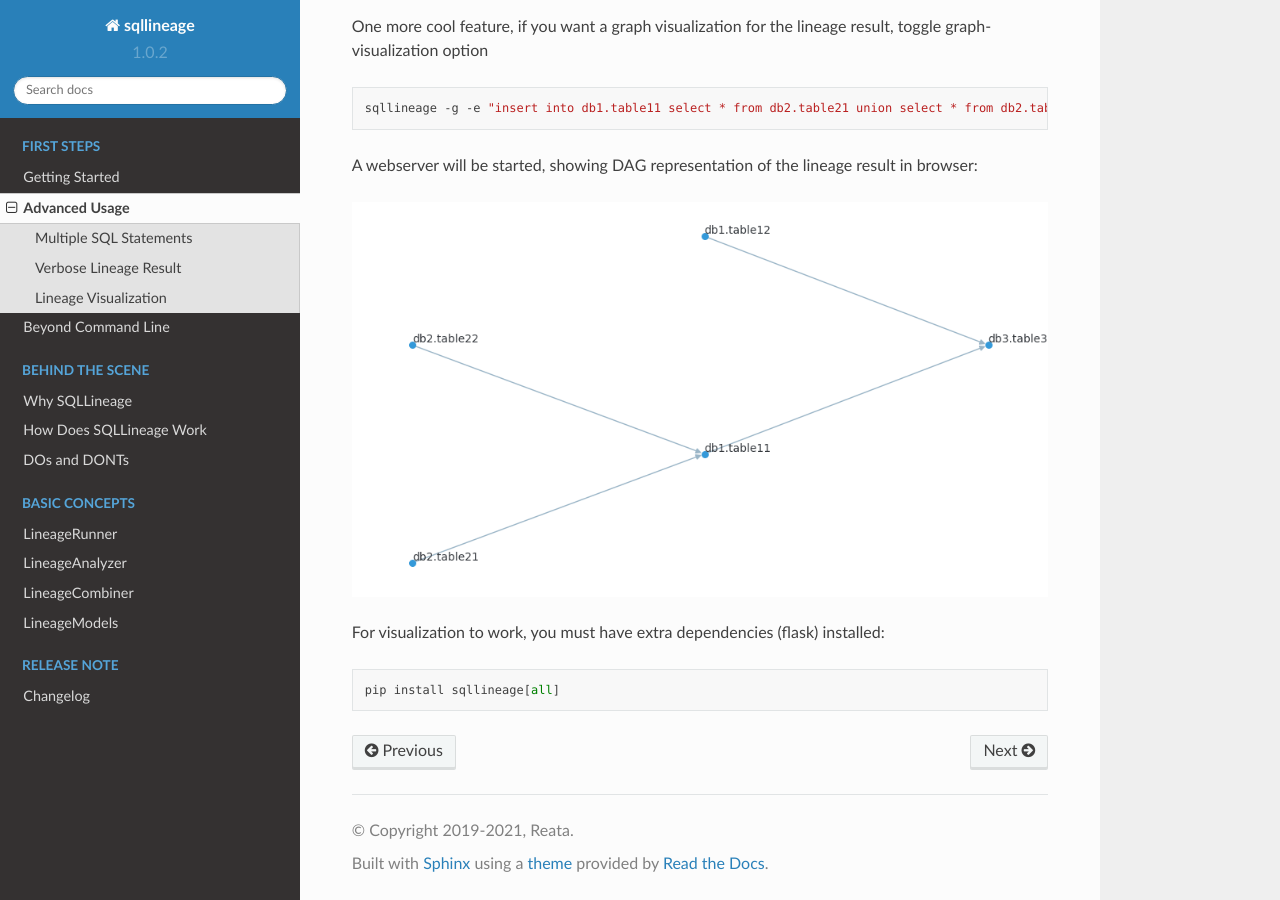
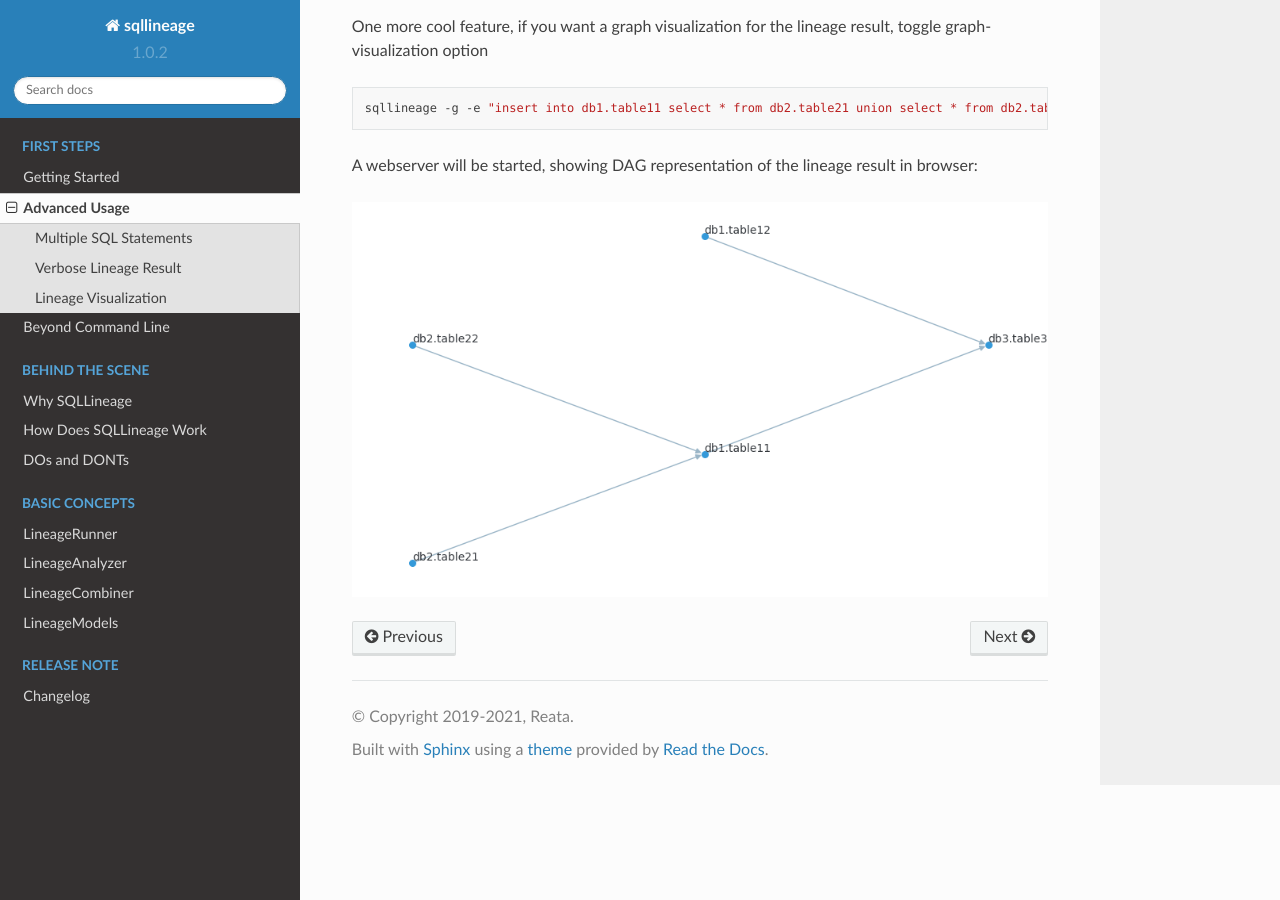
Before and after one commit to reata/sqllineage, a Sphinx documentation site: the page built from docs/first_steps/advanced_usage.rst, in a window 1280 px wide and 900 px high, scrolled down 1013 px. Built offline with Sphinx 7.4.7 and the Read the Docs theme 2.0.0, drawn with Linux system fonts in a browser that asks for light colours.

Commit message:
docs: deleta extra install related info

```diff
--- a/docs/first_steps/advanced_usage.rst
+++ b/docs/first_steps/advanced_usage.rst
@@ -63,7 +63,3 @@
 
 .. image:: ../_static/Figure_1.png
    :alt: Lineage visualization
-
-For visualization to work, you must have extra dependencies (flask) installed::
-
-    pip install sqllineage[all]
--- a/docs/first_steps/getting_started.rst
+++ b/docs/first_steps/getting_started.rst
@@ -9,9 +9,6 @@
 
    pip install sqllineage
 
-If visualization feature is needed::
-
-    pip install sqllineage[all]
 
 Install via Github
 ==================
```
Also changed, not shown: README.md (+0 -5 lines).
